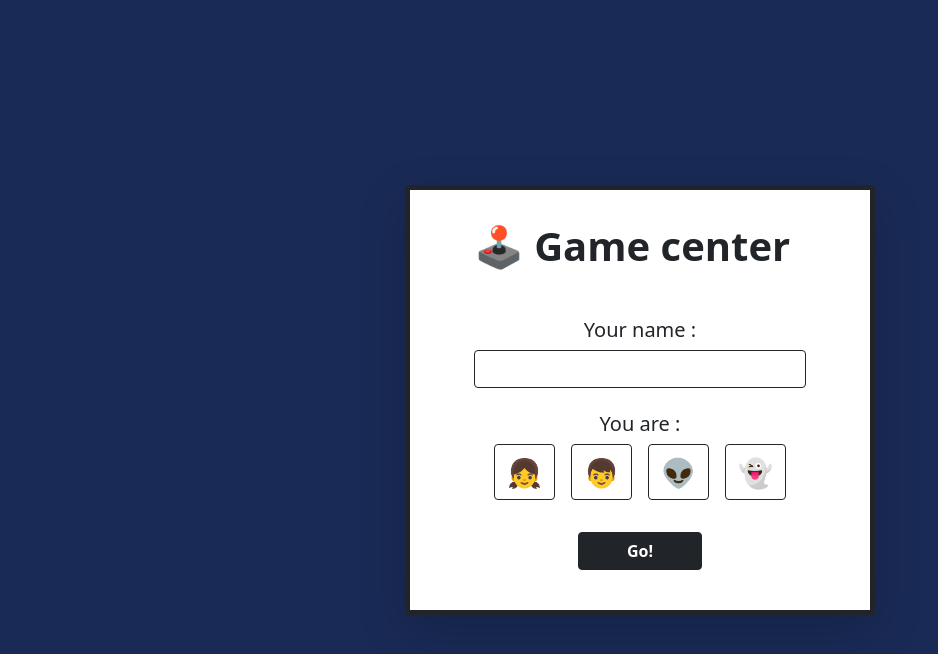
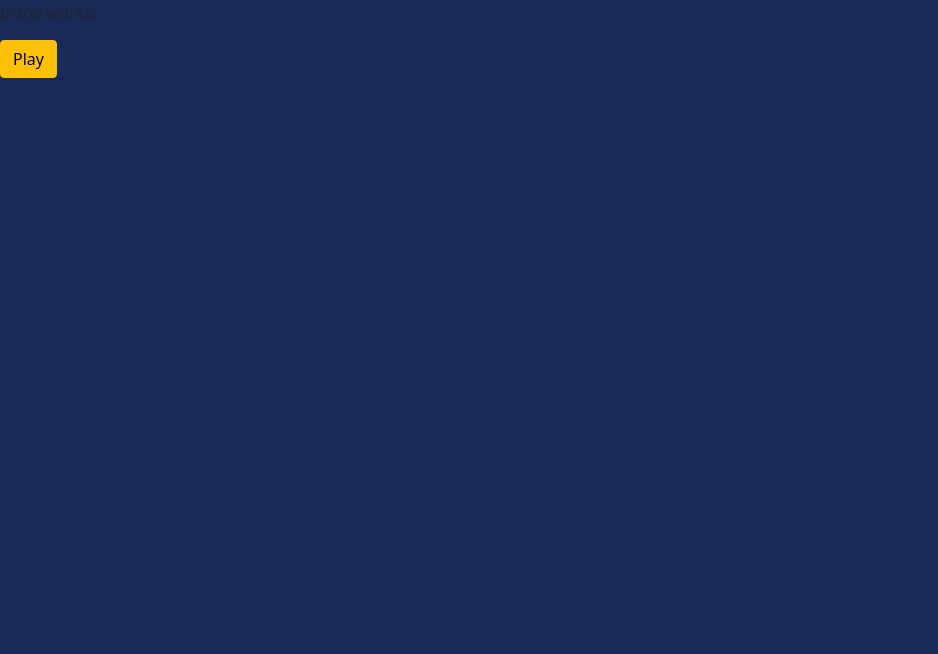
Before and after one commit to AvilaAi/ng-game-center, an Angular app: page /piano-component in a window 1280 px wide. Shown: the top 654 px of the page, without its empty margins (0-938 px from the left). Built offline with nearby package versions, Linux system fonts and the light colour scheme.

Commit message:
add piano component

```diff
--- a/src/app/app-routing.module.ts
+++ b/src/app/app-routing.module.ts
@@ -4,6 +4,7 @@ import { BirdComponent } from './bird/bird.component';
 import { CardComponent } from './card/card.component';
 import { HomeComponent } from './home/home.component';
 import { LoginComponent } from './login/login.component';
+import { PianoComponent } from './piano/piano.component';
 import { SnakeComponent } from './snake/snake.component';
 import { TictacComponent } from './tictac/tictac.component';
 
@@ -16,6 +17,7 @@ const routes: Routes = [
   { path: 'home-component', component: HomeComponent },
   { path: 'bird-component', component: BirdComponent },
   { path: 'card-component', component: CardComponent },
+  { path: 'piano-component', component: PianoComponent },
 
   { path: '**', component: LoginComponent },
 ];
--- a/src/app/app.module.ts
+++ b/src/app/app.module.ts
@@ -11,6 +11,7 @@ import { HomeComponent } from './home/home.component';
 import { BirdComponent } from './bird/bird.component';
 import { CardComponent } from './card/card.component';
 import { HttpClientModule } from '@angular/common/http';
+import { PianoComponent } from './piano/piano.component';
 
 @NgModule({
   declarations: [
@@ -22,6 +23,7 @@ import { HttpClientModule } from '@angular/common/http';
     HomeComponent,
     BirdComponent,
     CardComponent,
+    PianoComponent,
   ],
   imports: [BrowserModule, AppRoutingModule, FormsModule, HttpClientModule],
   providers: [],
--- a/src/app/navigation/navigation.component.ts
+++ b/src/app/navigation/navigation.component.ts
@@ -24,5 +24,7 @@ export class NavigationComponent implements OnInit {
     { name: 'tic-tac-toe', emoji: '⭕', link: '/tictac-component' },
     { name: 'cards', emoji: '🃏', link: '/card-component' },
     { name: 'bird', emoji: '🐤', link: '/bird-component' },
+    { name: 'piano', emoji: '🐤', link: '/piano-component' },
+
   ];
 }
--- /dev/null
+++ b/src/app/piano/piano.component.html
@@ -0,0 +1,3 @@
+<p>piano works!</p>
+
+<button class="btn btn-warning" (click)='playAudio()'>Play</button>
--- /dev/null
+++ b/src/app/piano/piano.component.ts
@@ -0,0 +1,17 @@
+import { Component, OnInit } from '@angular/core';
+
+@Component({
+  selector: 'app-piano',
+  templateUrl: './piano.component.html',
+  styleUrls: ['./piano.component.scss'],
+})
+export class PianoComponent implements OnInit {
+  constructor() {}
+
+  ngOnInit(): void {}
+
+  playAudio() {
+    var audio = new Audio('../../assets/audios/c3.mp3');
+    audio.play();
+  }
+}
```
Also changed, not shown: src/app/piano/piano.component.scss (added), 2 other files (tests, documents, lock files or other folders).
